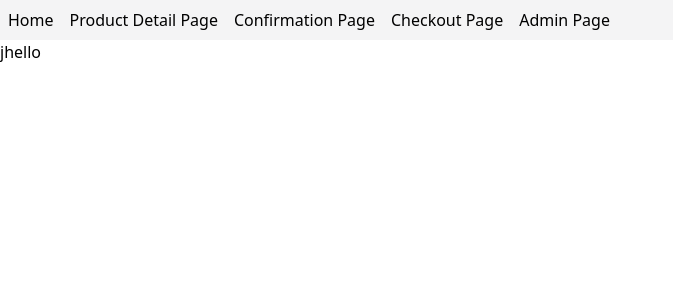
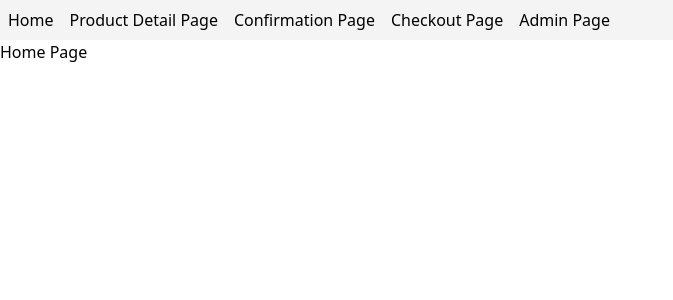
Before and after one commit to 04luknie-nemo/Webshopen, a React (Vite) app in the folder web/: page / in a window 1280 px wide. Shown: the top 300 px of the page, without its empty margins (0-673 px from the left). Built offline with nearby package versions, Linux system fonts and the light colour scheme.

Commit message:
Added minimum content to home page

```diff
--- a/web/src/pages/homePage.tsx
+++ b/web/src/pages/homePage.tsx
@@ -1,3 +1,3 @@
 export default function HomePage() {
-    return(<>jhello</>)
+    return(<>Home Page</>)
 }
```
